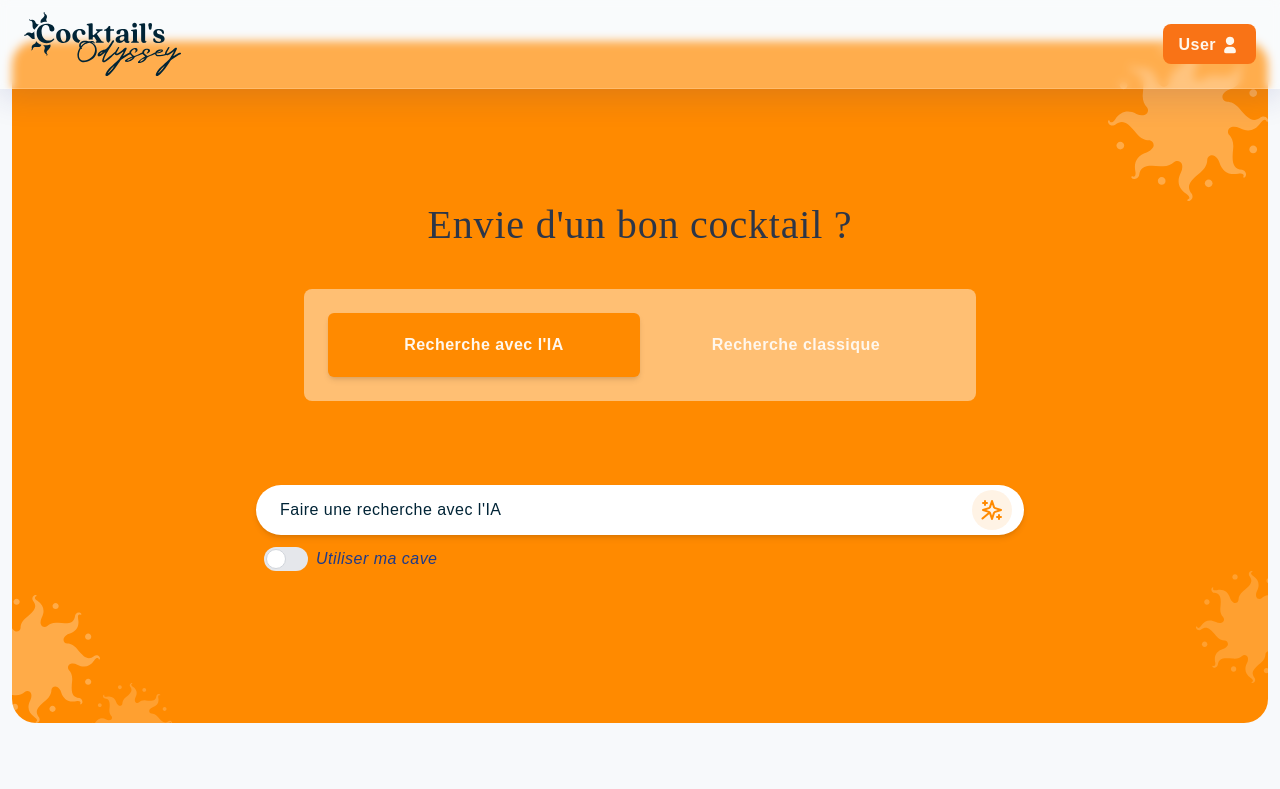
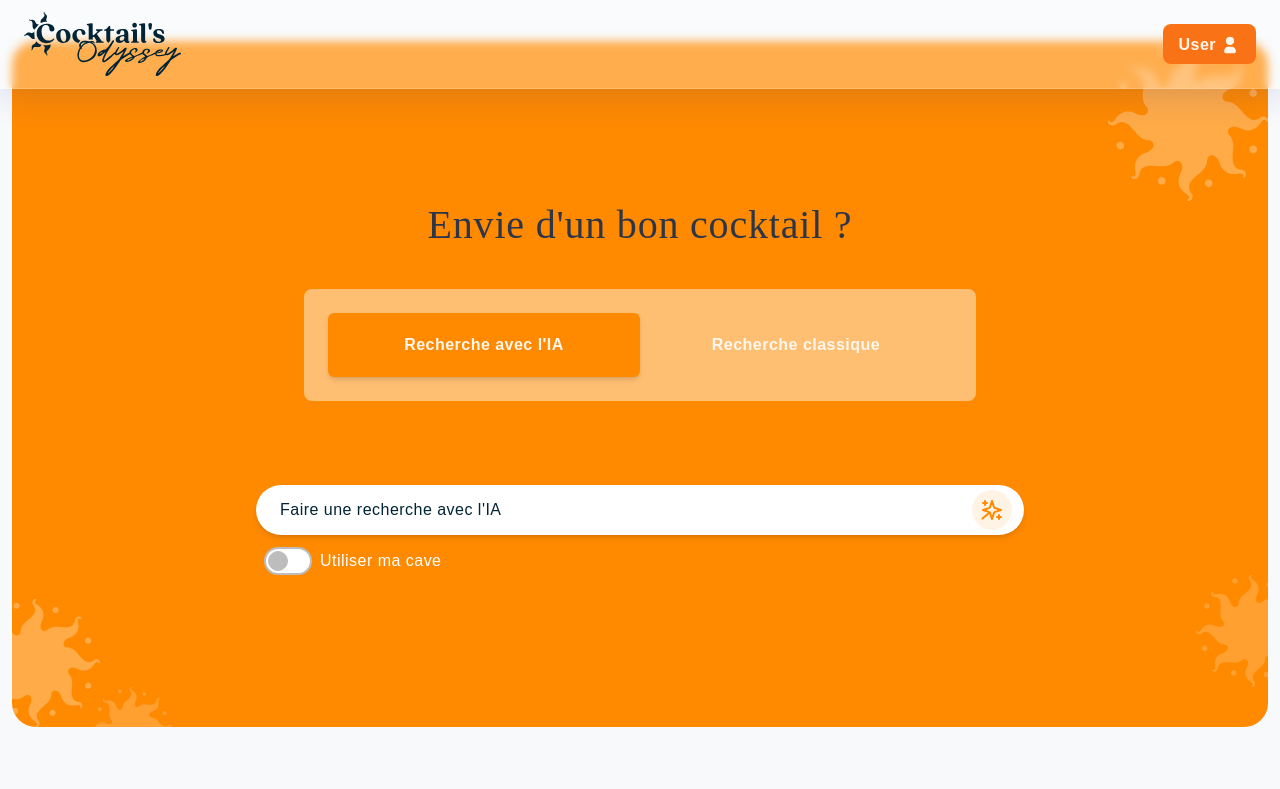
Before and after one commit to giantprolu/CocktailOdyssey, a Nuxt app: page / in a window 1280 px wide. Shown: the top 789 px of the page. Built offline with nearby package versions, Linux system fonts and the light colour scheme.

Commit message:
fixe toogle couleur

```diff
--- a/pages/index.vue
+++ b/pages/index.vue
@@ -91,9 +91,13 @@
             <div class="flex items-center space-x-2 text-sm pl-2 mb-6">
               <label class="relative inline-flex items-center cursor-pointer">
                 <input type="checkbox" v-model="usePersonalCave" class="sr-only peer">
-                <div class="w-11 h-6 bg-gray-200 peer-focus:outline-none rounded-full peer peer-checked:after:translate-x-full peer-checked:after:border-white after:content-[''] after:absolute after:top-[2px] after:left-[2px] after:bg-white after:border-gray-300 after:border after:rounded-full after:h-5 after:w-5 after:transition-all peer-checked:bg-primary-orange"></div>
-              </label>
-              <span class="font-rubik font-light italic text-base leading-[100%] tracking-[0.03em] text-blue-900">Utiliser ma cave</span>
+                <div class="w-12 h-7 bg-white border-2 border-[#bdbdbd] peer-focus:outline-none rounded-full peer peer-checked:bg-white peer-checked:border-2 peer-checked:border-[#012436] after:content-[''] after:absolute after:top-1 after:left-1 after:bg-[#bdbdbd] after:border-[#bdbdbd] after:border after:rounded-full after:h-5 after:w-5 after:transition-all peer-checked:after:translate-x-5 peer-checked:after:bg-[#012436]"></div>              </label>
+              <span
+                class="font-rubik font-medium text-cave leading-cave tracking-cave text-decoration-cap-height"
+                :class="usePersonalCave ? 'text-blue-900' : 'text-white'"
+              >
+                Utiliser ma cave
+              </span>
             </div>
           </div>
 
@@ -119,9 +123,13 @@
             <div class="flex items-center space-x-2 text-sm pl-2 mb-6">
               <label class="relative inline-flex items-center cursor-pointer">
                 <input type="checkbox" v-model="usePersonalCave" class="sr-only peer">
-                <div class="w-11 h-6 bg-gray-200 peer-focus:outline-none rounded-full peer peer-checked:after:translate-x-full peer-checked:after:border-white after:content-[''] after:absolute after:top-[2px] after:left-[2px] after:bg-white after:border-gray-300 after:border after:rounded-full after:h-5 after:w-5 after:transition-all peer-checked:bg-primary-orange"></div>
-              </label>
-              <span class="font-rubik font-light italic text-base leading-[100%] tracking-[0.03em] text-white">Utiliser ma cave</span>
+                <div class="w-12 h-7 bg-white border-2 border-[#bdbdbd] peer-focus:outline-none rounded-full peer peer-checked:bg-white peer-checked:border-2 peer-checked:border-primary-orange after:content-[''] after:absolute after:top-1 after:left-1 after:bg-[#bdbdbd] after:border-[#bdbdbd] after:border after:rounded-full after:h-5 after:w-5 after:transition-all peer-checked:after:translate-x-5 peer-checked:after:bg-primary-orange"></div>              </label>
+              <span
+                class="font-rubik font-medium text-cave leading-cave tracking-cave text-decoration-cap-height"
+                :class="usePersonalCave ? 'text-primary-orange' : 'text-white'"
+              >
+                Utiliser ma cave
+              </span>
             </div>
 
             <!-- Options de filtre -->
--- a/tailwind.config.js
+++ b/tailwind.config.js
@@ -40,6 +40,9 @@ module.exports = {
         serif: ['Orelega One', 'serif'],
         rubik: ['Rubik', 'sans-serif'],
       },
+      fontWeight: {
+        medium: 500,
+      },
       boxShadow: {
         'card': '0 10px 15px -3px rgba(0, 0, 0, 0.1), 0 4px 6px -2px rgba(0, 0, 0, 0.05)',
         'button': '0 4px 6px -1px rgba(0, 0, 0, 0.1), 0 2px 4px -1px rgba(0, 0, 0, 0.06)'
@@ -48,18 +51,24 @@ module.exports = {
         'heading': '0.02em',
         'tab': '0.03em',
         'input': '0.03em',
+        'cave': '0.03em',    // Ajout pour le texte de la cave
       },
       lineHeight: {
         'heading': '48px',
         'tab': '100%',
         'input': '100%',
+        'cave': '100%',      // Ajout pour le texte de la cave
       },
       fontSize: {
         'heading': '40px',
         'tab': '16px',
+        'cave': '16px',  // Ajout pour le texte de la cave
       },
       verticalAlign: {
         'middle': 'middle',
+      },
+      textDecoration: {
+        'cap-height': 'cap-height',
       },
     }
   },
```
